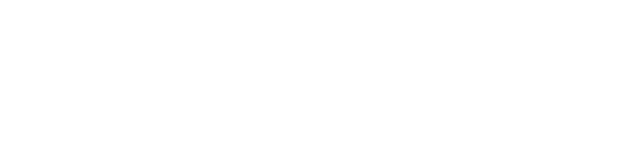
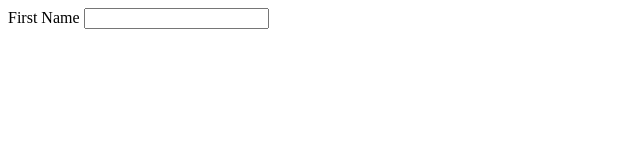
Before and after one commit to Gloria0987/CSS-Tricks, a plain HTML site: page index.html in a window 1280 px wide. Shown: the whole page, without its empty margins (0-640 px from the left). Drawn offline with Linux system fonts and the light colour scheme.

Commit message:
created a form. Learned that adding label for focuses the cursor on that input

```diff
--- a/index.html
+++ b/index.html
@@ -39,7 +39,7 @@
 </head>
 <body>
     <!-- Parent and sibling combinators-->
-    <main class="parent">
+    <!-- <main class="parent">
         <div class="child group1">
             <div class="grand-child group1"></div>
         </div>
@@ -49,6 +49,10 @@
         <div class="child group3">
             <div class="grand-child group3"></div>
         </div>
-    </main>
+    </main> -->
+    <form action="" method="post">
+        <label for="first_name">First Name</label>
+        <input type="text" name="" id="first_name">
+    </form>
 </body>
 </html>
```
